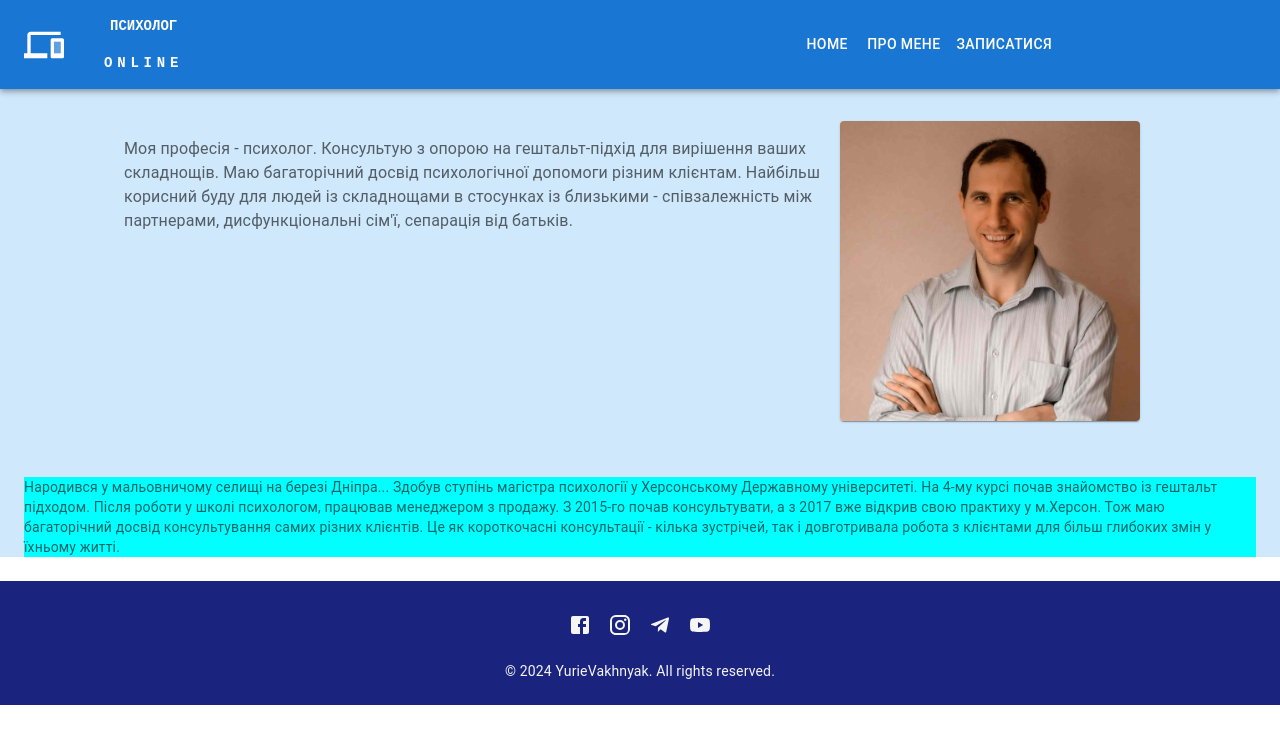
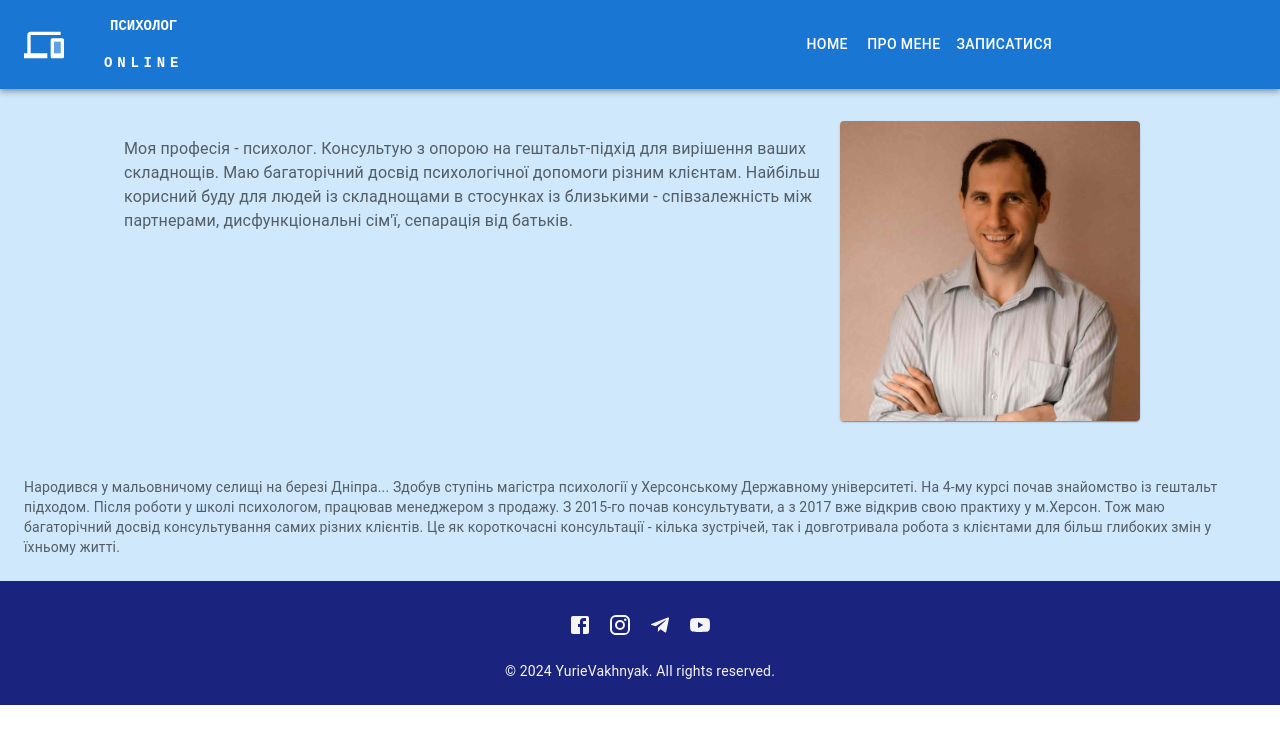
Before and after one commit to YurieVakhnyak/my-lending, a React (Create React App) app: page /online-psy/about in a window 1280 px wide. Shown: the top 744 px of the page. Built offline with nearby package versions, Linux system fonts and the light colour scheme.

Commit message:
Update About.js
Change padding

```diff
--- a/src/pages/About.js
+++ b/src/pages/About.js
@@ -27,6 +27,7 @@ function About() {
         <Box
           sx={{
             bgcolor: "#cfe8fc",
+            // bgcolor: "white",
 
             p: 2,
             // height: "50vh",
@@ -57,10 +58,12 @@ function About() {
           </Card>
         </Box>
         <Box
-          m={3}
-          sx={{
-            bgcolor: "cyan",
-          }}
+          p={3}
+          sx={
+            {
+              // bgcolor: "cyan",
+            }
+          }
         >
           <Typography variant="body2" color="text.secondary">
             {AboutBio}
```
